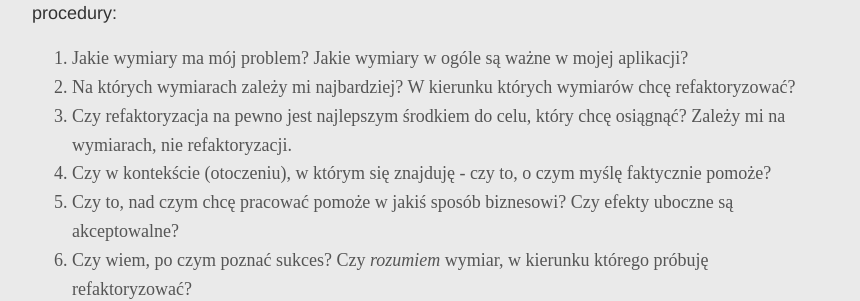
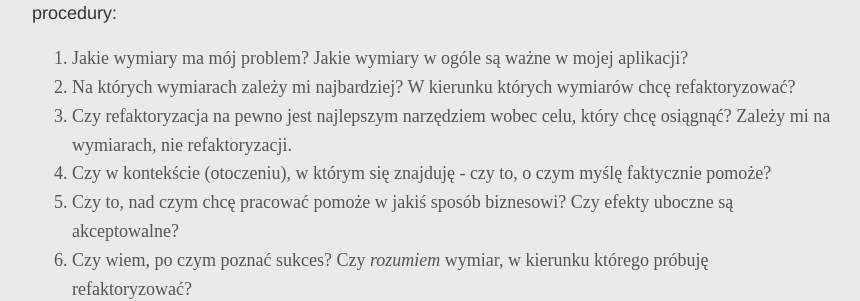
Before and after one commit to ljzolw/ljzolw.github.io, a Jekyll site: the page built from _posts/2018-05-18-oplacalna-refaktoryzacja-co-osiagnac.md, in a window 1280 px wide and 900 px high, scrolled down 10523 px. Shown: the part 154-455 px from the top of the window, without its empty margins (208-1068 px from the left). Built offline with Jekyll 4.4.1, drawn with Linux system fonts in a browser that asks for light colours; some of the changed text lies outside the part shown.

Commit message:
Corrected

```diff
--- a/_posts/2018-05-18-oplacalna-refaktoryzacja-co-osiagnac.md
+++ b/_posts/2018-05-18-oplacalna-refaktoryzacja-co-osiagnac.md
@@ -8,7 +8,7 @@
 
 ## 1. Streszczenie myśli przewodniej artykułu
 
-1. Refaktoryzacja jest środkiem do celu, nie celem samym w sobie.
+1. Refaktoryzacja jest narzędziem prowadzącym do celu, nie celem samym w sobie.
 2. Sukces czy porażka refaktoryzacji są bardzo zależne od zrozumienia kontekstu projektu oraz celów projektu.
 3. Pozytywny wynik dobrze przeprowadzonej refaktoryzacji da się udowodnić w sposób biznesowy.
 4. Refaktoryzacja jest wielowymiarowym problemem. Część wymiarów optymalizujemy kosztem innych wymiarów.
@@ -213,7 +213,7 @@
 
 1. Jakie wymiary ma mój problem? Jakie wymiary w ogóle są ważne w mojej aplikacji?
 2. Na których wymiarach zależy mi najbardziej? W kierunku których wymiarów chcę refaktoryzować?
-3. Czy refaktoryzacja na pewno jest najlepszym środkiem do celu, który chcę osiągnąć? Zależy mi na wymiarach, nie refaktoryzacji.
+3. Czy refaktoryzacja na pewno jest najlepszym narzędziem wobec celu, który chcę osiągnąć? Zależy mi na wymiarach, nie refaktoryzacji.
 4. Czy w kontekście (otoczeniu), w którym się znajduję - czy to, o czym myślę faktycznie pomoże?
 5. Czy to, nad czym chcę pracować pomoże w jakiś sposób biznesowi? Czy efekty uboczne są akceptowalne?
 6. Czy wiem, po czym poznać sukces? Czy _rozumiem_ wymiar, w kierunku którego próbuję refaktoryzować?
```
Also changed, not shown: other parts of _posts/2018-05-18-oplacalna-refaktoryzacja-co-osiagnac.md (+1 -1 lines).
